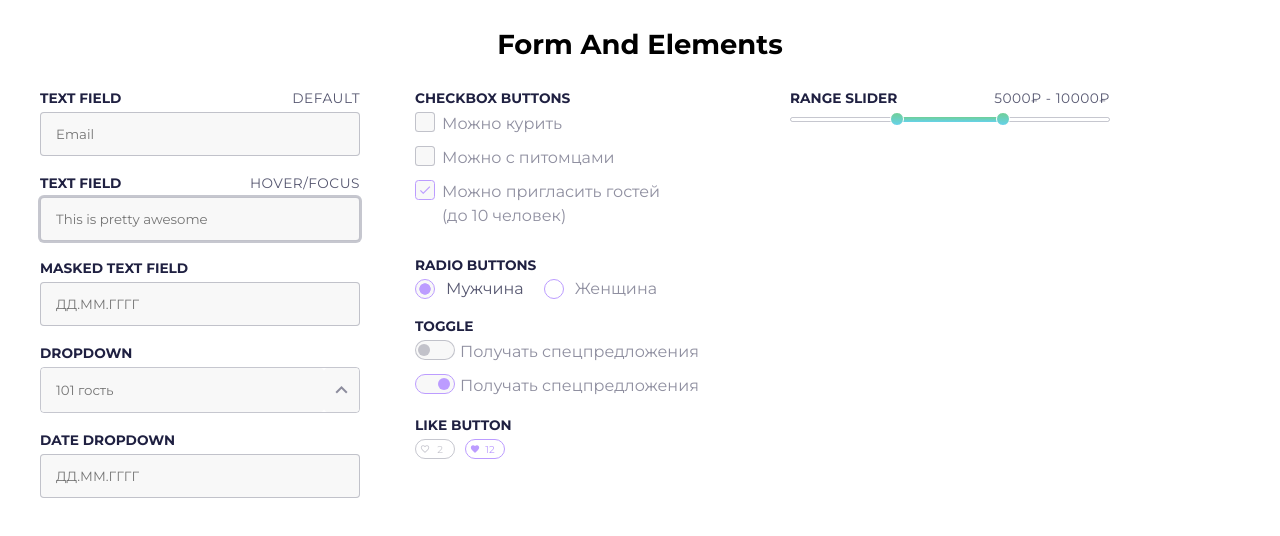
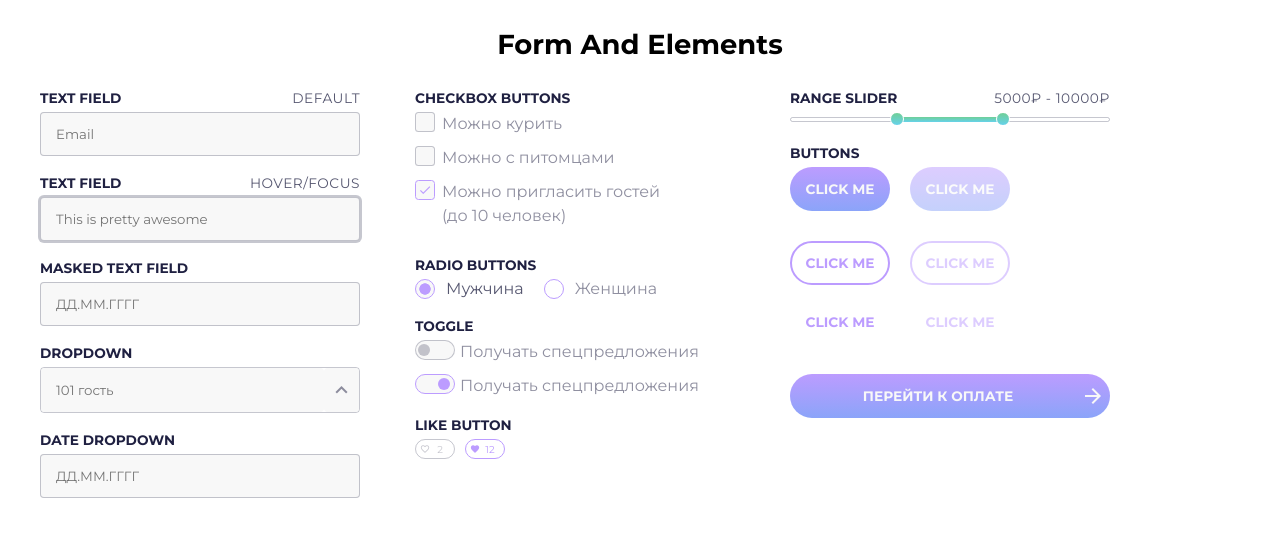
Before and after one commit to NaN-Simon/hotel-toxin-react, a React (Create React App) app: page /#/formandelements in a window 1280 px wide. Shown: the top 536 px of the page. Built offline with nearby package versions, Linux system fonts and the light colour scheme.

Commit message:
feat: add button component

```diff
--- /dev/null
+++ b/src/components/Button/Button.module.scss
@@ -0,0 +1,84 @@
+@import '../../styles/mixins.scss';
+@import '../../styles/base.scss';
+
+.button{
+  display: flex;
+  justify-content: space-between;
+  min-width: 100px;
+  min-height: inherit;
+
+  &__colored{
+    position: relative;
+    display: flex;
+    align-items: center;
+    justify-content: center;
+    width: inherit;
+    height: inherit;
+    padding: 0 5px;
+    color: $mainBackground;
+    background: $btnGradient;
+    border: none;
+    border-radius: 22px;
+    outline: none;
+    cursor: pointer;
+    transition: 0.5s;
+
+    @include font-h3;
+
+    &:hover {
+      opacity: 0.5;
+    }
+
+    &__transparent {
+      position: relative;
+      display: flex;
+      align-items: center;
+      justify-content: center;
+      width: inherit;
+      height: inherit;
+      padding: 0 5px;
+      color: $elementColor;
+      background: transparent;
+      border: 2px solid $elementColor;
+      border-radius: 22px;
+      outline: none;
+      cursor: pointer;
+      transition: 0.5s;
+
+      @include font-h3;
+
+      &:hover {
+        opacity: 0.5;
+      }
+    }
+  }
+
+  &__link {
+    display: flex;
+    align-items: center;
+    justify-content: center;
+    color: $elementColor;
+    background: none;
+    border: none;
+    outline: none;
+    cursor: pointer;
+    transition: 0.5s;
+
+    @include font-h3;
+
+    &:hover {
+      opacity: 0.5;
+    }
+  }
+
+  &--disable{
+    cursor: not-allowed;
+    opacity: 0.5;
+  }
+
+  &__arrow{
+    display: flex;
+    align-items: center;
+    justify-content: center;
+  }
+}
--- /dev/null
+++ b/src/components/Button/Button.tsx
@@ -0,0 +1,38 @@
+import classNames from 'classnames';
+import React from 'react';
+import styles from './Button.module.scss';
+
+interface IButton {
+  title: string;
+  type: string;
+  arrow?: boolean;
+  disable?: boolean;
+}
+const Button = ({ title, type, arrow, disable }: IButton) => {
+  const classesButton = classNames(
+    styles['button'],
+    type === 'colored' && styles['button__colored'],
+    type === 'tranparent' && styles['button__colored__transparent'],
+    type === 'link' && styles['button__link'],
+    arrow && 'material-icons',
+    disable && styles['button--disable']
+  );
+  const classesArrow = classNames('material-icons', styles['button__arrow']);
+
+  function hasArrow() {
+    return <span className={classesArrow}>arrow_forward</span>;
+  }
+
+  return (
+    <button style={arrow
+    ? {justifyContent:'space-between'}
+    : {justifyContent:'center'}}
+    className={classesButton}>
+      {arrow && <span></span>}
+      {title}
+      {arrow && hasArrow()}
+    </button>
+  );
+};
+
+export default Button;
--- a/src/pages/FormAndElements/FormAndElements.module.scss
+++ b/src/pages/FormAndElements/FormAndElements.module.scss
@@ -54,4 +54,31 @@
     display: flex;
     gap: 10px;
   }
+
+  &__btn-container{
+    &-type1{
+      display: flex;
+      flex-direction: row;
+      gap: 0 20px;
+      height: 44px;
+      margin-bottom: 30px;
+    }
+
+    &-type2{
+      display: flex;
+      flex-direction: row;
+      gap: 0 20px;
+      height: 44px;
+      margin-bottom: 15px;
+    }
+
+    &-type3{
+      display: flex;
+      flex-direction: row;
+      gap: 0 20px;
+      width: 100%;
+      height: 44px;
+      margin-bottom: 15px;
+    }
+  }
 }
--- a/src/pages/FormAndElements/FormAndElements.tsx
+++ b/src/pages/FormAndElements/FormAndElements.tsx
@@ -1,4 +1,5 @@
 import React from 'react';
+import styles from './FormAndElements.module.scss';
 import CheckboxList from '../../components/CheckboxList/CheckboxList';
 import Dropdown from '../../components/Dropdown/Dropdown';
 import Heading from '../../components/Heading/Heading';
@@ -7,10 +8,9 @@ import TextField from '../../components/TextField/TextField';
 import TextFieldMask from '../../components/TextFieldMask/TextFieldMask';
 import DateDropdown from '../../components/DateDropdown/DateDropdown';
 import ToggleButtonList from '../../components/ToggleButtonList/ToggleButtonList';
-import styles from './FormAndElements.module.scss';
 import LikeButton from '../../components/LikeButton/LikeButton';
 import RangeSlider from '../../components/RangeSlider/RangeSlider';
-
+import Button from '../../components/Button/Button';
 export default function FormAndElements() {
   return (
     <div className={styles['color-and-types']}>
@@ -20,6 +20,7 @@ export default function FormAndElements() {
       <main className={styles['form-elements__main']}>
         <div className={styles['form-elements__container']}>
           <div className={styles['form-elements__text-fields-buttons']}>
+
             <div className={styles['form-elements__text-fields']}>
                <div className={styles['form-elements__large-wrapper']}>
                 <Heading type="h3" title="TEXT FIELD" description="DEFAULT" />
@@ -27,7 +28,7 @@ export default function FormAndElements() {
               </div>
               <div className={styles['form-elements__large-wrapper']}>
                 <Heading type="h3" title="TEXT FIELD" description="HOVER/FOCUS" />
-                <TextField placeholder="This is pretty awesome" name="email2" focused={true} />
+                <TextField placeholder="This is pretty awesome" name="email2" focused />
               </div>
               <div className={styles['form-elements__large-wrapper']}>
                 <Heading type="h3" title="MASKED TEXT FIELD" />
@@ -42,6 +43,7 @@ export default function FormAndElements() {
                 <DateDropdown/>
               </div>
             </div>
+
             <div className={styles['form-elements__checkboxes']}>
               <div className={styles['form-elements__large-wrapper']}>
                 <Heading type="h3" title="Checkbox Buttons" />
@@ -59,10 +61,11 @@ export default function FormAndElements() {
                 <Heading type="h3" title="Like button" />
                 <div className={styles['form-elements__like-button-container']}>
                   <LikeButton id={1} title={2} name='like'/>
-                  <LikeButton id={2} title={12} name='like' checked={true}/>
+                  <LikeButton id={2} title={12} name='like' checked/>
                 </div>
               </div>
             </div>
+
             <div className={styles['form-elements__buttons']}>
               <div className={styles['form-elements__large-wrapper']}>
                 <Heading type="h3" title="RANGE SLIDER" />
@@ -74,6 +77,24 @@ export default function FormAndElements() {
                   step={100}
                   startValue={[5000, 10000]}/>
               </div>
+              <div className={styles['form-elements__large-wrapper']}>
+                <Heading type="h3" title="Buttons" />
+                <div className={styles['form-elements__btn-container-type1']}>
+                  <Button title='click me' type='colored'/>
+                  <Button title='click me' type='colored' disable/>
+                </div>
+                <div className={styles['form-elements__btn-container-type2']}>
+                  <Button title='click me' type='tranparent'/>
+                  <Button title='click me' type='tranparent' disable/>
+                </div>
+                <div className={styles['form-elements__btn-container-type1']}>
+                  <Button title='click me' type='link'/>
+                  <Button title='click me' type='link' disable/>
+                </div>
+                <div className={styles['form-elements__btn-container-type3']}>
+                  <Button title='перейти к оплате' type='colored' arrow/>
+                </div>
+              </div>
             </div>
           </div>
         </div>
--- a/src/styles/base.scss
+++ b/src/styles/base.scss
@@ -5,6 +5,7 @@ $textColor_75: #1f2041bf;
 $textColor_50: #1f204180;
 $textColor_25: #1f204140;
 $textColor_5: #1f20410d;
+$btnGradient: linear-gradient(180deg, #BC9CFF 0%, #8BA4F9 100%);
 $elementColor: #bc9cff;
 $elementColor_50: rgb(187 156 255 / 50%);
 $elementColor_extra: #6fcf97;
```
